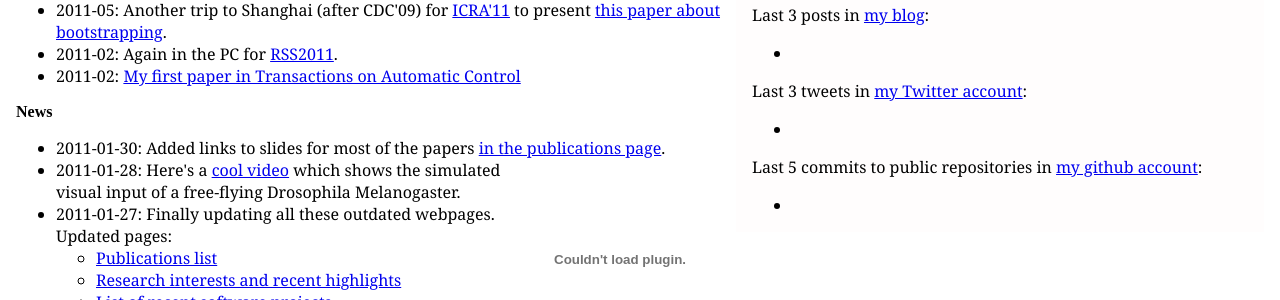
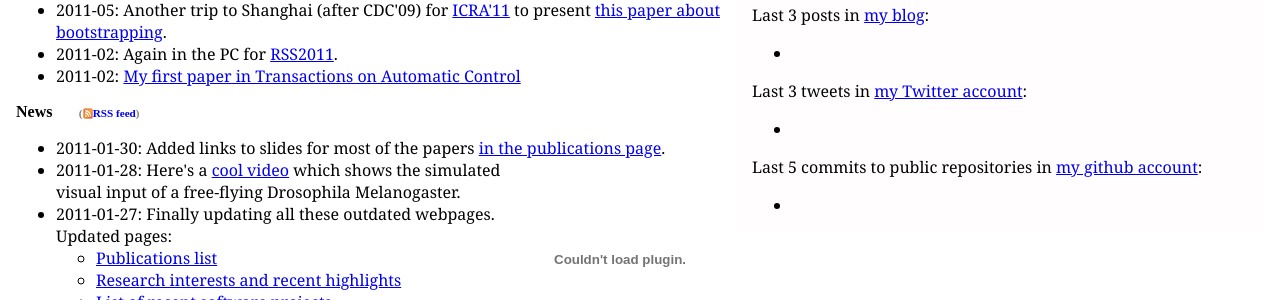
Before and after one commit to AndreaCensi/andreaweb, a PHP site: page / in a window 1280 px wide. Shown: the part 684-984 px from the top of the page. Run offline with PHP 8.4, Linux system fonts and the light colour scheme; some libraries are stand-ins or nearby versions.

Commit message:
Added RSS links

```diff
--- a/src-news/news.yaml
+++ b/src-news/news.yaml
@@ -42,7 +42,7 @@ text: |
 ---
 date: 2011-01-03
 link: "http://www.cds.caltech.edu/~murray/wiki/index.php/ME/CS_132a,_Winter_2010"
-title: A new term starts
+title: TAing the advanced robotics course
 text: |
     I'm TAing [ME132a-b, "Advanced Robotics: Navigation and vision"][link],
     which this year is taught by the [Computer Vision Group][group] at [Nasa JPL][JPL].
--- a/src/css/additional.css
+++ b/src/css/additional.css
@@ -0,0 +1,10 @@
+
+
+
+div#rss_panel {
+	margin-top: 3em;
+	font-size: 90%; margin-left: 2em; color: gray;
+}
+
+div#rss_panel A { text-decoration: none;}
+div#rss_panel img { width: 0.9em; margin-bottom: -0.1em; margin-right: 1em;}
--- a/src/css/index.html.css
+++ b/src/css/index.html.css
@@ -30,3 +30,7 @@
 	#coordinates dd { display: block; margin-left: 6.5em;  max-width: 23em;;}
 
 	div#news h4 {margin:0; padding: 0;}
+
+	#rsslink { font-size: 70%; margin-left: 2em; color: gray; }
+	#rsslink A { text-decoration: none;}
+	#rsslink img { width: 0.9em; margin-bottom: -0.1em; }
--- a/src/index.html
+++ b/src/index.html
@@ -8,10 +8,13 @@
   <meta name='description'
         content='Andrea Censi, fourth-year PhD student at Caltech, interested in robotics.'/>
 <link href='http://fonts.googleapis.com/css?family=Neuton' rel='stylesheet' type='text/css'/>
-   <link href='http://fonts.googleapis.com/css?family=Inconsolata' rel='stylesheet' type='text/css'/>
 
   <link href="css/index.html.css" rel="stylesheet" type="text/css"/>
   <link href="css/fonts.css" rel="stylesheet" type="text/css"/>
+  <link href="css/additional.css" rel="stylesheet" type="text/css"/>
+  <link rel="alternate" type="application/rss+xml" title="Andrea's website and blog updates" href="http://purl.org/censi/feed" />
+
+
 </head>
 
 
@@ -142,7 +145,11 @@
 
 </ul>
 
-<h4>News</h4>
+<h4>News
+    <span id="rsslink">(<a rel="external nofollow" id="feedrss" title="Get website updates as RSS" href="http://purl.org/censi/feed"><img src='media/rss.gif' alt='RSS'/>RSS feed</a>)</span>
+
+</h4>
+
 
 <ul>
     <li>
```
Also changed, not shown: src/media/rss.gif (added), 1 other file.
